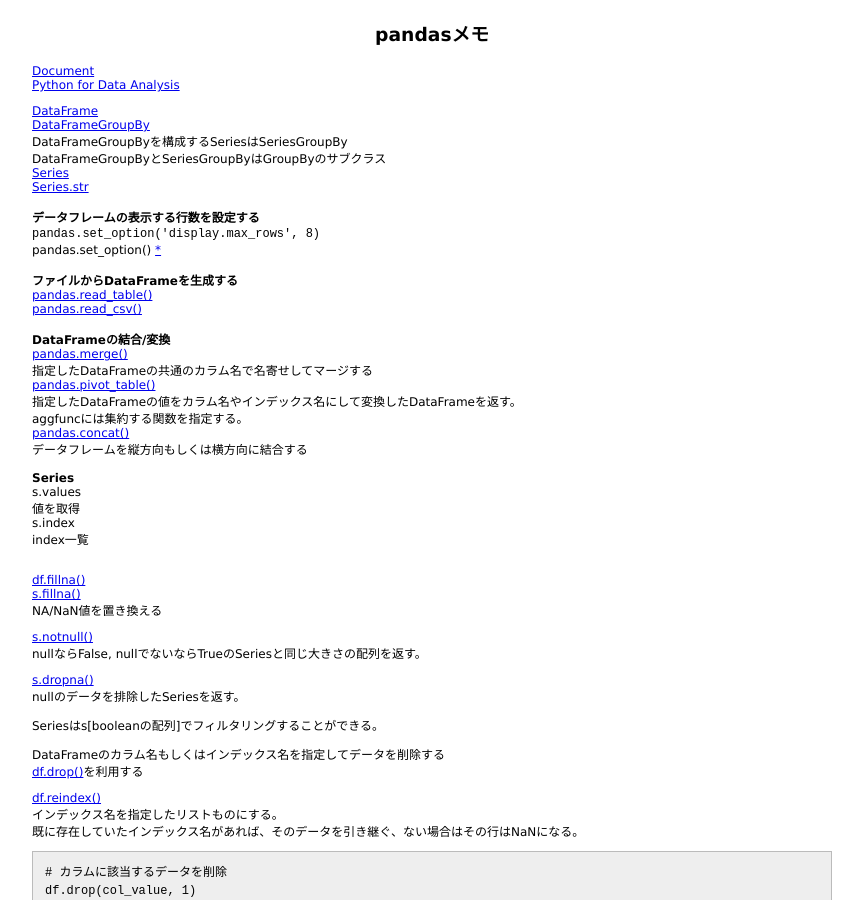
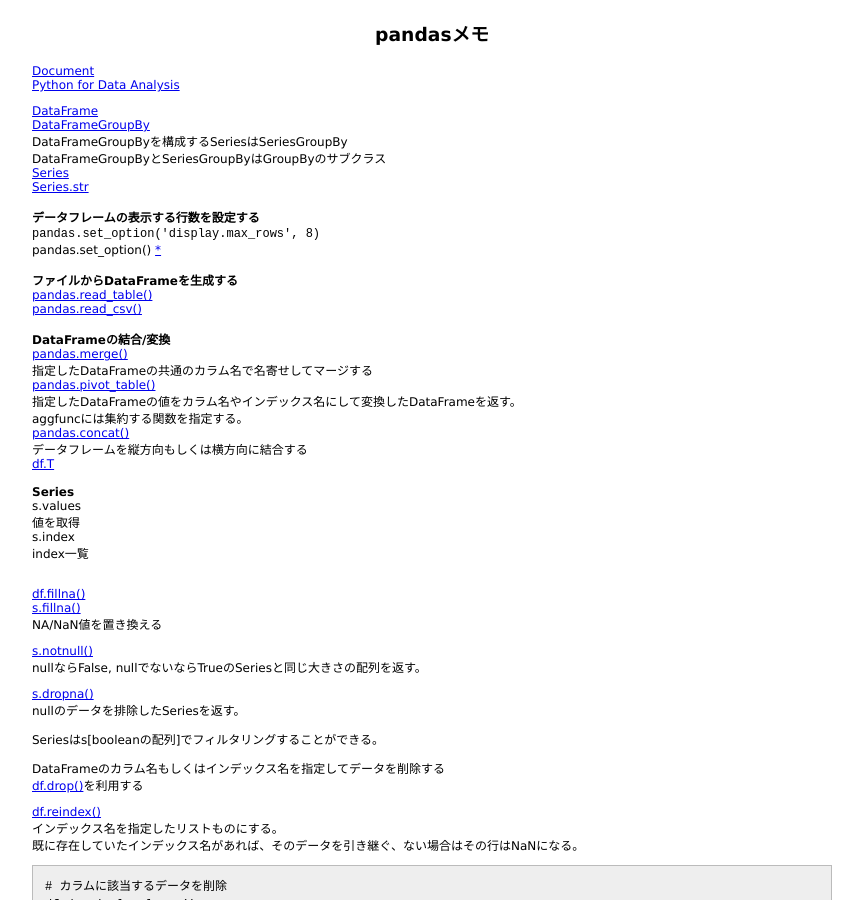
Before and after one commit to 38elements/38elements.github.com, a Jekyll site: the page built from _posts/2016-04-24-pandas.md, in a window 1280 px wide and 900 px high. Shown: the whole window, without its empty margins (208-1071 px from the left). Built offline with Jekyll 4.4.1, drawn with Linux system fonts in a browser that asks for light colours.

```diff
--- a/_posts/2016-04-24-pandas.md
+++ b/_posts/2016-04-24-pandas.md
@@ -28,6 +28,7 @@ pandas.set_option() [*](http://pandas.pydata.org/pandas-docs/stable/generated/pa
 aggfuncには集約する関数を指定する。
 [pandas.concat()](http://pandas.pydata.org/pandas-docs/stable/generated/pandas.concat.html)
 データフレームを縦方向もしくは横方向に結合する
+[df.T](http://pandas.pydata.org/pandas-docs/stable/generated/pandas.DataFrame.T.html)
 <br>
 **Series**
 s.values
```
